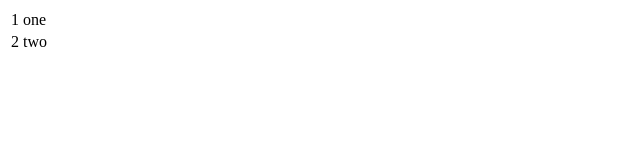
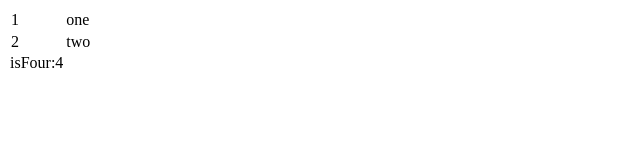
Before and after one commit to hville/inHTML, a website: page index.html in a window 1280 px wide. Shown: the whole page, without its empty margins (0-640 px from the left). Drawn offline with Linux system fonts and the light colour scheme.

Commit message:
browser fix and frame unmount

```diff
--- a/index.js
+++ b/browser.js
@@ -95,5 +95,8 @@
 	})
 	D.body.appendChild(frm)
 
-	return async (...args) => (await framed)(...args)
+	return {
+		run: async (...args) => (await framed)(...args),
+		end: () => void frm.remove()
+	}
 }
--- a/test.html
+++ b/index.html
@@ -21,7 +21,7 @@
 	</tr>
 </template>
 <script type=module>
-	import {cast, list, $, $$, $ids} from '/index.js'
+	import {cast, list, $, $$, $ids, frame} from './browser.js'
 	const makeRow = cast('template', (ids,v,k) => {
 		ids.label.textContent = v.ms
 		ids.id.textContent = v.id
@@ -33,5 +33,7 @@
 	tbody.update(data)
 	data.push( {id:'2', ms:'two'} )
 	tbody.update(data)
+	const squareSandbox = frame('x=>x*x')
+	squareSandbox.run(2).then( v => tbody.append('isFour:', v) )
 </script>
 </html>
--- a/package.json
+++ b/package.json
@@ -1,15 +1,14 @@
 {
   "name": "@hugov/inhtml",
   "type": "module",
-  "main": "index.js",
-  "version": "0.2.3",
+  "browser": "browser.js",
+  "version": "0.3.0",
   "description": "small and simple in-html templates, factories and dynamic lists",
   "keywords": ["html", "template", "dom", "browser", "dynamic", "keyed", "list"],
   "author": "Hugo Villeneuve",
   "dependencies": {},
   "devDependencies": {},
   "scripts": {
-    "test": "snowpack dev",
     "pub": "npm publish --access public"
   },
   "repository": {
```
Also changed, not shown: snowpack.config.mjs (deleted, +0 -7 lines).
